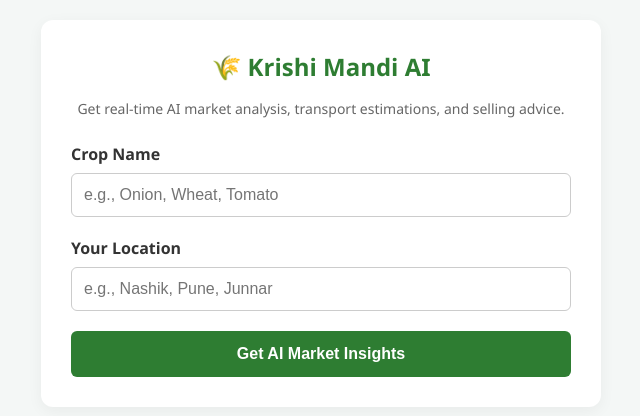
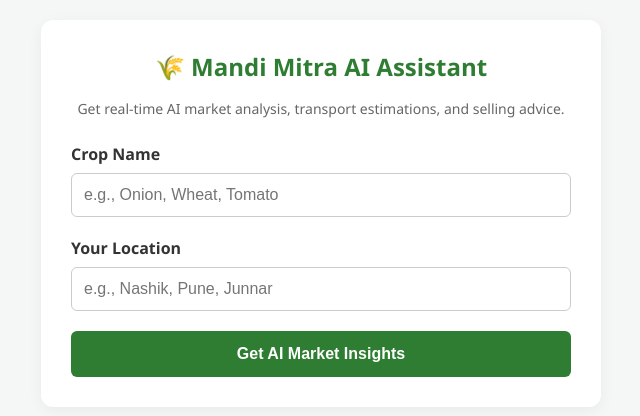
Before and after one commit to challengerthe026-maker/mandimitra, a plain HTML site: page index.html in a window 1280 px wide. Shown: the whole page, without its empty margins (319-959 px from the left). Drawn offline with Linux system fonts and the light colour scheme.

Commit message:
Update index.html

```diff
--- a/index.html
+++ b/index.html
@@ -3,7 +3,7 @@
 <head>
     <meta charset="UTF-8">
     <meta name="viewport" content="width=device-width, initial-scale=1.0">
-    <title>Mandi Mitra AI assistant</title>
+    <title>Mandi Mitra AI Assistant</title>
     <style>
         body { font-family: 'Segoe UI', Arial, sans-serif; background-color: #f4f7f6; margin: 0; padding: 20px; display: flex; justify-content: center; }
         .container { background: white; padding: 30px; border-radius: 12px; box-shadow: 0 4px 15px rgba(0,0,0,0.05); width: 100%; max-width: 500px; }
@@ -20,7 +20,7 @@
 <body>
 
 <div class="container">
-    <h1>🌾 Krishi Mandi AI</h1>
+    <h1>🌾 Mandi Mitra AI Assistant</h1>
     <p>Get real-time AI market analysis, transport estimations, and selling advice.</p>
 
     <form id="mandiForm">
```
